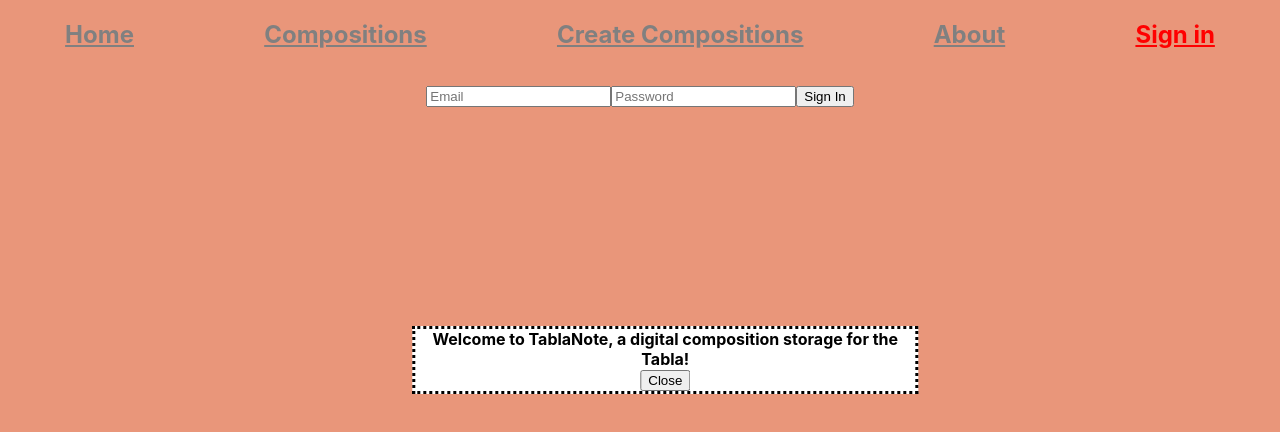
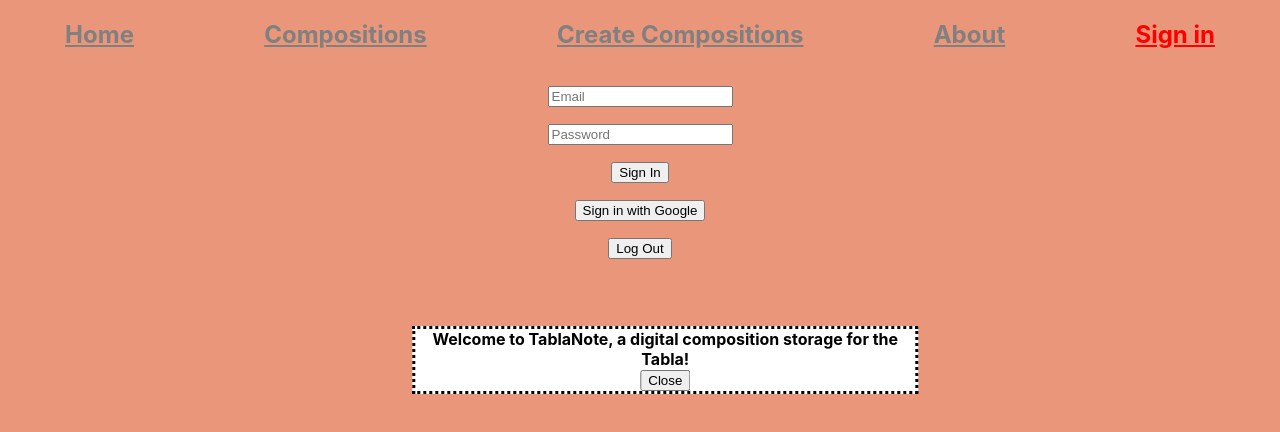
Before and after one commit to s1oly/tablanote, a React (Create React App) app: page /signin in a window 1280 px wide. Shown: the top 432 px of the page. Built offline with nearby package versions, Linux system fonts and the light colour scheme.

Commit message:
Added Google Sign In + Log Out

```diff
--- a/src/Config/firebaseConfig.js
+++ b/src/Config/firebaseConfig.js
@@ -1,7 +1,7 @@
 // Import the functions you need from the SDKs you need
 import { initializeApp } from "firebase/app";
 import { getAnalytics } from "firebase/analytics";
-import {getAuth} from 'firebase/auth'
+import {getAuth, GoogleAuthProvider} from 'firebase/auth'
 // TODO: Add SDKs for Firebase products that you want to use
 // https://firebase.google.com/docs/web/setup#available-libraries
 
@@ -20,4 +20,5 @@
 // Initialize Firebase
 const app = initializeApp(firebaseConfig);
 export const auth = getAuth(app);
+export const googleProvider= new GoogleAuthProvider();
 const analytics = getAnalytics(app);
--- a/src/Pages/Authentication/auth.js
+++ b/src/Pages/Authentication/auth.js
@@ -1,6 +1,6 @@
 import { useState } from 'react'
-import {auth} from '../../Config/firebaseConfig'
-import {createUserWithEmailAndPassword} from 'firebase/auth'
+import {auth, googleProvider } from '../../Config/firebaseConfig'
+import {createUserWithEmailAndPassword, signInWithPopup, signOut} from 'firebase/auth'
 
 
 const Auth = () => {
@@ -9,14 +9,42 @@
     const [password, SetPassword] = useState(" ");
 
     const SignIn = async () => {
+        try {
         await createUserWithEmailAndPassword(auth, email, password)
+        } catch (err) {
+            console.error(err)
+        }
+
+    };
+
+    const googleSignIn = async () => {
+        try {
+        await signInWithPopup(auth, googleProvider)
+        } catch (err) {
+            console.error(err)
+        }
+
+    };
+
+    const logout = async() => {
+        try {
+            await signOut (auth)
+            } catch (err) {
+                console.error(err)
+            }
     };
 
     return(
         <div>
             <input placeholder="Email" onChange={(e) => SetEmail(e.target.value)}/>
+            <p/>
             <input placeholder="Password" type = 'password' onChange={(e) => SetPassword(e.target.value)}/>
-            <button onClick={SignIn} >Sign In</button>
+            <p/>
+            <button onClick={SignIn}>Sign In</button>
+            <p/>
+            <button onClick = {googleSignIn}>Sign in with Google</button>
+            <p/>
+            <button onClick = {logout}>Log Out</button>
 
         </div>
     )
```
